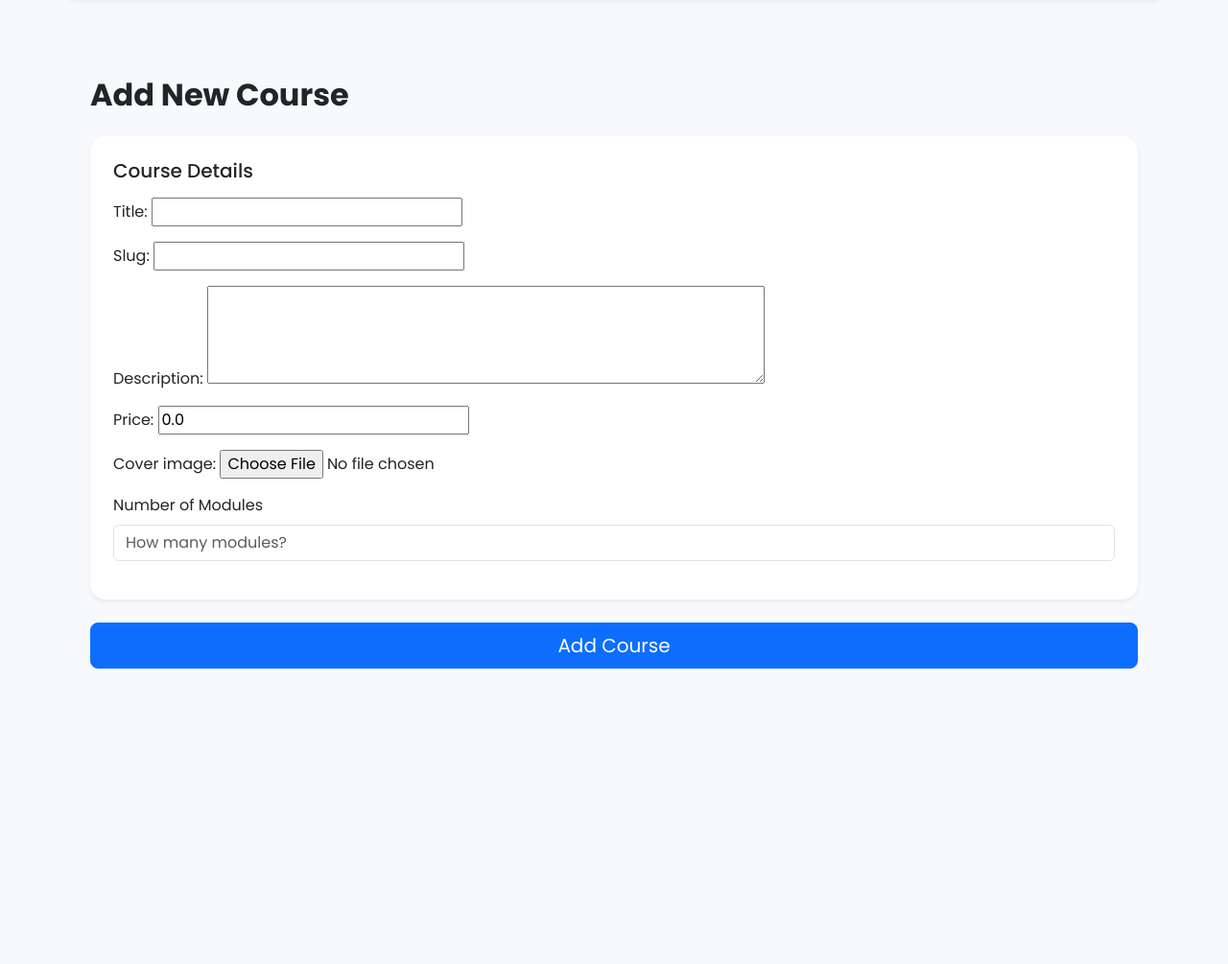
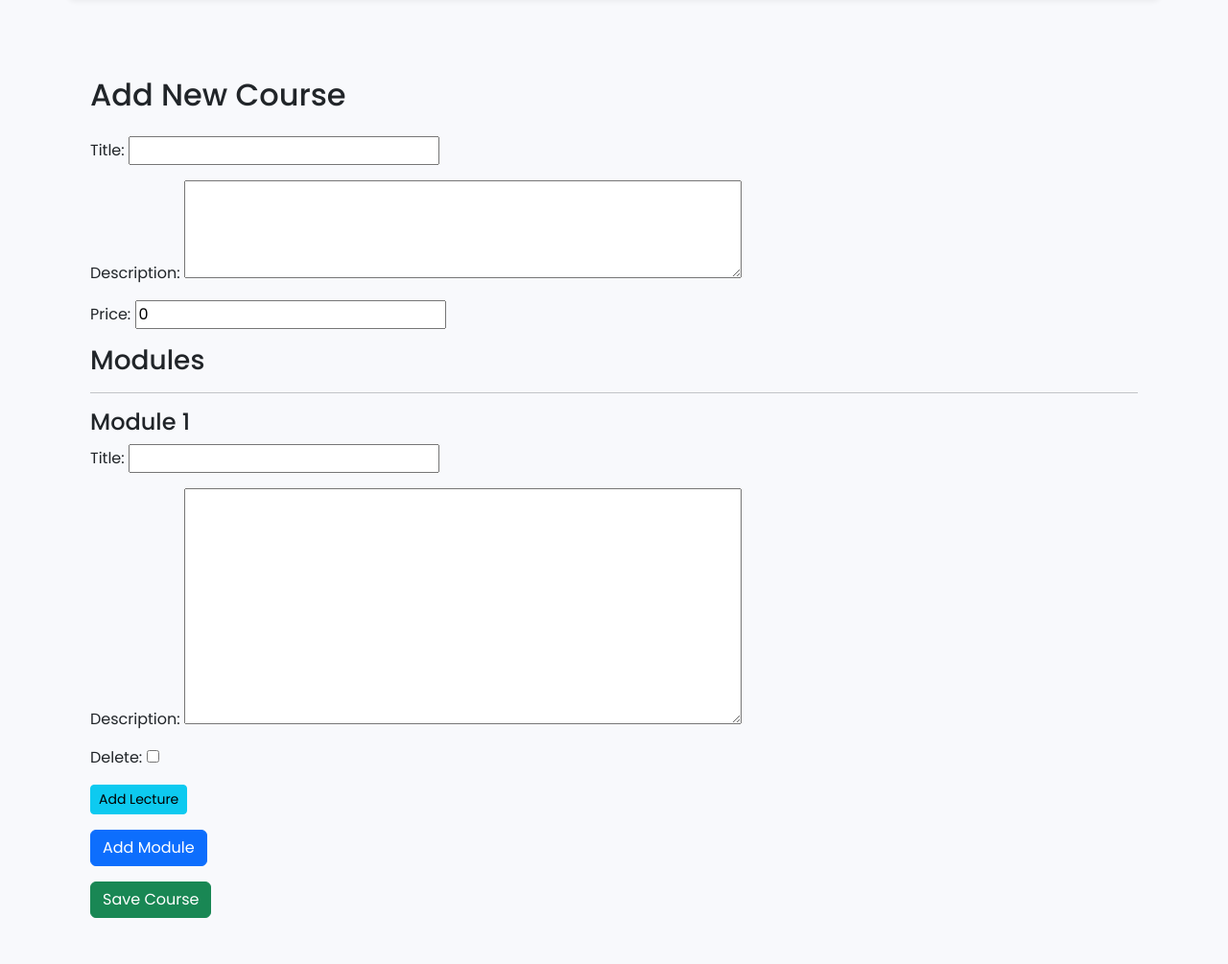
Before and after one commit to venkey9999/Bildung-2, a Django app: page /instructor/courses/add/ in a window 1280 px wide. Shown: the part 48-1053 px from the top of the page at 96% size. Before the commit the page ends 745 px from the top, so only its background shows below. Run offline with Django 5.2, Linux system fonts and the light colour scheme; the visitor is signed in with stand-in values (Sample User, id 1).

Commit message:
changes in add_course template and its functions

```diff
--- a/courses/forms.py
+++ b/courses/forms.py
@@ -1,28 +1,28 @@
 from django import forms
 from django.utils.text import slugify
-from .models import Course, Lecture, Feedback, Enrollment
+from .models import Course, Lecture, Feedback, Enrollment, Module
+from django.forms import inlineformset_factory
 
 
 class CourseForm(forms.ModelForm):
     class Meta:
         model = Course
-        fields = ['title', 'slug', 'description', 'price', 'cover_image']
-        widgets = {
-            'description': forms.Textarea(attrs={'rows': 4})
-        }
+        fields = ['title', 'description', 'price']
+        widgets = {'description': forms.Textarea(attrs={'rows': 4})}
 
-    def clean_slug(self):
-        slug = self.cleaned_data.get('slug') or slugify(self.cleaned_data.get('title', ''))
-        if Course.objects.filter(slug=slug).exists():
-            raise forms.ValidationError("This slug is already taken. Try another one.")
-        return slug
-
+class ModuleForm(forms.ModelForm):
+    class Meta:
+        model = Module
+        fields = ['title', 'description']
 
 class LectureForm(forms.ModelForm):
     class Meta:
         model = Lecture
-        fields = ['title', 'content', 'video', 'file']
+        fields = ['title', 'video', 'file']
 
+
+ModuleFormSet = inlineformset_factory(Course, Module, form=ModuleForm, extra=1, can_delete=True)
+LectureFormSet = inlineformset_factory(Module, Lecture, form=LectureForm, extra=1, can_delete=True)
 
 class FeedbackForm(forms.ModelForm):
     class Meta:
--- a/courses/templates/courses/instructor/add_course.html
+++ b/courses/templates/courses/instructor/add_course.html
@@ -1,99 +1,86 @@
 {% extends "base.html" %}
 {% load static %}
+
 {% block content %}
+<div class="container py-5">
+  <h2 class="mb-4">Add New Course</h2>
 
-<div class="container py-5">
+  <form method="post" enctype="multipart/form-data" id="courseForm">
+    {% csrf_token %}
+    {{ course_form.as_p }}
 
-  <h2 class="fw-bold mb-4">Add New Course</h2>
-
-  <form id="courseForm" method="post" enctype="multipart/form-data">
-    {% csrf_token %}
-
-    <!-- Course Info -->
-    <div class="card shadow-sm border-0 mb-4 p-4 rounded-4">
-      <h5 class="mb-3">Course Details</h5>
-      {{ form.as_p }}
-      <div class="mb-3">
-        <label for="numModules" class="form-label">Number of Modules</label>
-        <input type="number" class="form-control" id="numModules" name="numModules" min="1" placeholder="How many modules?">
-      </div>
+    <h3>Modules</h3>
+    <div id="modules">
+      {{ module_formset.management_form }}
+      {% for form in module_formset %}
+        <div class="module" data-module-index="{{ forloop.counter0 }}">
+          <hr>
+          <h4>Module {{ forloop.counter }}</h4>
+          {{ form.as_p }}
+          <div class="lectures" data-lecture-index="0"></div>
+          <button type="button" class="add-lecture btn btn-sm btn-info mb-3">Add Lecture</button>
+        </div>
+      {% endfor %}
     </div>
 
-    <!-- Module Blocks -->
-    <div id="modulesContainer" class="mb-4"></div>
-
-    <!-- Add Course Button -->
-    <div class="d-grid">
-      <button type="submit" class="btn btn-primary btn-lg">Add Course</button>
-    </div>
-
+    <button type="button" id="addModule" class="btn btn-primary mb-3">Add Module</button>
+    <br>
+    <button type="submit" class="btn btn-success">Save Course</button>
   </form>
-
 </div>
 
 <script>
-  const numModulesInput = document.getElementById('numModules');
-  const modulesContainer = document.getElementById('modulesContainer');
+let moduleIndex = parseInt("{{ module_formset.total_form_count|default:0 }}") || 0;
 
-  numModulesInput.addEventListener('change', () => {
-    const num = parseInt(numModulesInput.value) || 0;
-    modulesContainer.innerHTML = '';
+// Add Module
+document.getElementById('addModule').addEventListener('click', function() {
+    const modulesDiv = document.getElementById('modules');
+    const moduleTemplate = `
+    <div class="module" data-module-index="${moduleIndex}">
+      <hr>
+      <h4>Module ${moduleIndex + 1}</h4>
+      <p>
+        <label for="id_modules-${moduleIndex}-title">Title:</label>
+        <input type="text" name="modules-${moduleIndex}-title" id="id_modules-${moduleIndex}-title">
+      </p>
+      <p>
+        <label for="id_modules-${moduleIndex}-description">Description:</label>
+        <textarea name="modules-${moduleIndex}-description" id="id_modules-${moduleIndex}-description"></textarea>
+      </p>
+      <div class="lectures" data-lecture-index="0"></div>
+      <button type="button" class="add-lecture btn btn-sm btn-info mb-3">Add Lecture</button>
+    </div>`;
+    modulesDiv.insertAdjacentHTML('beforeend', moduleTemplate);
+    moduleIndex++;
 
-    for (let i = 1; i <= num; i++) {
-      const moduleCard = document.createElement('div');
-      moduleCard.className = 'card shadow-sm border-0 mb-3 p-3 rounded-4';
-      moduleCard.innerHTML = `
-        <div class="d-flex justify-content-between align-items-center mb-2">
-          <h6 class="mb-0 fw-bold">Module ${i}</h6>
-          <button type="button" class="btn btn-sm btn-outline-primary toggleModuleBtn">Add Lectures</button>
-        </div>
-        <div class="moduleContent d-none">
-          <div class="lecturesContainer"></div>
-          <button type="button" class="btn btn-sm btn-success addLectureBtn mb-2">+ Add Lecture</button>
-          <button type="button" class="btn btn-outline-secondary saveModuleBtn">Save Module</button>
-        </div>
-      `;
-      modulesContainer.appendChild(moduleCard);
+    // Update TOTAL_FORMS for Django
+    const totalForms = document.getElementById('id_module_set-TOTAL_FORMS');
+    if (totalForms) totalForms.value = moduleIndex;
+});
 
-      const toggleBtn = moduleCard.querySelector('.toggleModuleBtn');
-      const moduleContent = moduleCard.querySelector('.moduleContent');
+// Add Lecture
+document.getElementById('modules').addEventListener('click', function(e) {
+    if(e.target && e.target.classList.contains('add-lecture')){
+        const moduleDiv = e.target.closest('.module');
+        let lectureIndex = parseInt(moduleDiv.querySelector('.lectures').dataset.lectureIndex);
+        const lecturesDiv = moduleDiv.querySelector('.lectures');
+        const moduleId = moduleDiv.dataset.moduleIndex;
 
-      toggleBtn.addEventListener('click', () => {
-        moduleContent.classList.toggle('d-none');
-      });
-
-      const addLectureBtn = moduleCard.querySelector('.addLectureBtn');
-      const lecturesContainer = moduleCard.querySelector('.lecturesContainer');
-
-      addLectureBtn.addEventListener('click', () => {
-        const lectureIndex = lecturesContainer.children.length + 1;
-        const lectureBlock = document.createElement('div');
-        lectureBlock.className = 'border p-2 mb-2 rounded';
-        lectureBlock.innerHTML = `
-          <div class="mb-2"><strong>Lecture ${lectureIndex}</strong></div>
-          <div class="mb-2">
-            <label class="form-label">Lecture Title</label>
-            <input type="text" name="module_${i}_lecture_${lectureIndex}_title" class="form-control lectureTitle" placeholder="Lecture title">
-          </div>
-          <div class="mb-2">
-            <label class="form-label">Lecture Description</label>
-            <textarea name="module_${i}_lecture_${lectureIndex}_desc" class="form-control lectureDesc" rows="2" placeholder="Short description"></textarea>
-          </div>
-          <div class="mb-2">
-            <label class="form-label">Upload Video</label>
-            <input type="file" name="module_${i}_lecture_${lectureIndex}_video" class="form-control lectureFile">
-          </div>
-        `;
-        lecturesContainer.appendChild(lectureBlock);
-      });
-
-      const saveModuleBtn = moduleCard.querySelector('.saveModuleBtn');
-      saveModuleBtn.addEventListener('click', () => {
-        alert(`Module ${i} saved with ${lecturesContainer.children.length} lectures!`);
-        // optional: save module via AJAX
-      });
+        const lectureTemplate = `
+        <div class="lecture mb-2">
+          <p>
+            <label>Lecture Title:</label>
+            <input type="text" name="modules-${moduleId}-lectures-${lectureIndex}-title" required>
+          </p>
+          <p>
+            <label>Lecture Video:</label>
+            <input type="file" name="modules-${moduleId}-lectures-${lectureIndex}-video">
+          </p>
+        </div>`;
+        lecturesDiv.insertAdjacentHTML('beforeend', lectureTemplate);
+        lectureIndex++;
+        lecturesDiv.dataset.lectureIndex = lectureIndex;
     }
-  });
+});
 </script>
-
 {% endblock %}
--- a/courses/views.py
+++ b/courses/views.py
@@ -3,8 +3,8 @@
 from django.contrib.auth.decorators import login_required
 from django.utils.dateparse import parse_datetime
 
-from .models import Course, Enrollment, Lecture, LectureProgress, Feedback, CourseEvent
-from .forms import CourseForm, LectureForm, FeedbackForm
+from .models import Course, Enrollment, Lecture, LectureProgress, Feedback, CourseEvent, Module
+from .forms import CourseForm, LectureForm, FeedbackForm, ModuleFormSet
 from users.decorators import instructor_required
 
 # -------------------------------
@@ -47,7 +47,8 @@
 def student_course_detail(request, course_id):
     """Student: view course details + progress"""
     course = get_object_or_404(Course, id=course_id, students=request.user)
-    lectures = course.lectures.all()
+    for module in course.modules.all():
+      lectures = module.lectures.all()
 
     total = lectures.count()
     completed = LectureProgress.objects.filter(
@@ -95,21 +96,38 @@
     courses = Course.objects.filter(instructor=request.user)
     return render(request, 'courses/instructor/home.html', {'courses': courses})
 
-
-
 @login_required
 def add_course(request):
     if request.method == 'POST':
-        form = CourseForm(request.POST)
-        if form.is_valid():
-            course = form.save(commit=False)
+        course_form = CourseForm(request.POST, request.FILES)
+        if course_form.is_valid():
+            course = course_form.save(commit=False)
             course.instructor = request.user
             course.save()
-            messages.success(request, "Course created successfully.")
+
+            module_total = int(request.POST.get('modules-TOTAL_FORMS', 0))
+            for i in range(module_total):
+                title = request.POST.get(f'modules-{i}-title')
+                desc = request.POST.get(f'modules-{i}-description')
+                if title:
+                    module = Module.objects.create(course=course, title=title, description=desc)
+
+                    lecture_index = 0
+                    while True:
+                        lecture_title = request.POST.get(f'modules-{i}-lectures-{lecture_index}-title')
+                        lecture_file = request.FILES.get(f'modules-{i}-lectures-{lecture_index}-video')
+                        if not lecture_title:
+                            break
+                        Lecture.objects.create(module=module, title=lecture_title, video=lecture_file)
+                        lecture_index += 1
+
             return redirect('instructor_dashboard')
     else:
-        form = CourseForm()
-    return render(request, 'courses/instructor/add_course.html', {'form': form})
+        course_form = CourseForm()
+        module_formset = ModuleFormSet()
+
+    context = {'course_form': course_form, 'module_formset': module_formset}
+    return render(request, 'courses/instructor/add_course.html', context)
 
 
 @login_required
@@ -127,14 +145,19 @@
     return render(request, 'courses/instructor/course_edit.html', {'form': form, 'course': course})
 
 
-
 @login_required
 def course_detail(request, course_id):
     course = get_object_or_404(Course, id=course_id, instructor=request.user)
-    lectures = course.lectures.all().order_by('created_at')
-    return render(request, 'courses/instructor/course_detail.html', {'course': course, 'lectures': lectures})
+    modules = course.modules.all()
+    lectures = []
+    for module in course.modules.all():
+        lectures = module.lectures.all()
 
-
+    return render(request, 'courses/instructor/course_detail.html', {
+        'course': course,
+        'modules': modules,
+        'lectures': lectures,
+    })
 
 @login_required
 def add_lecture(request, course_id):
@@ -182,7 +205,7 @@
     course = get_object_or_404(Course, id=course_id, instructor=request.user)
     enrollments = Enrollment.objects.filter(course=course)
     progress_data = []
-    total_lectures = course.lectures.count()
+    total_lectures = sum(module.lectures.count() for module in course.modules.all())
 
     for enrollment in enrollments:
         student = enrollment.student
```
Also changed, not shown: courses/models.py (+12 -9 lines), courses/templates/courses/instructor/course_detail.html (+61 -28 lines), courses/migrations/0005_modules.py (added), courses/migrations/0006_rename_modules_module.py (added), courses/migrations/0007_remove_course_slug_remove_course_students_and_more.py (added), courses/migrations/0008_remove_course_cover_image_remove_lecture_content_and_more.py (added), courses/migrations/0009_course_students_lecture_file_alter_course_instructor_and_more.py (added).
